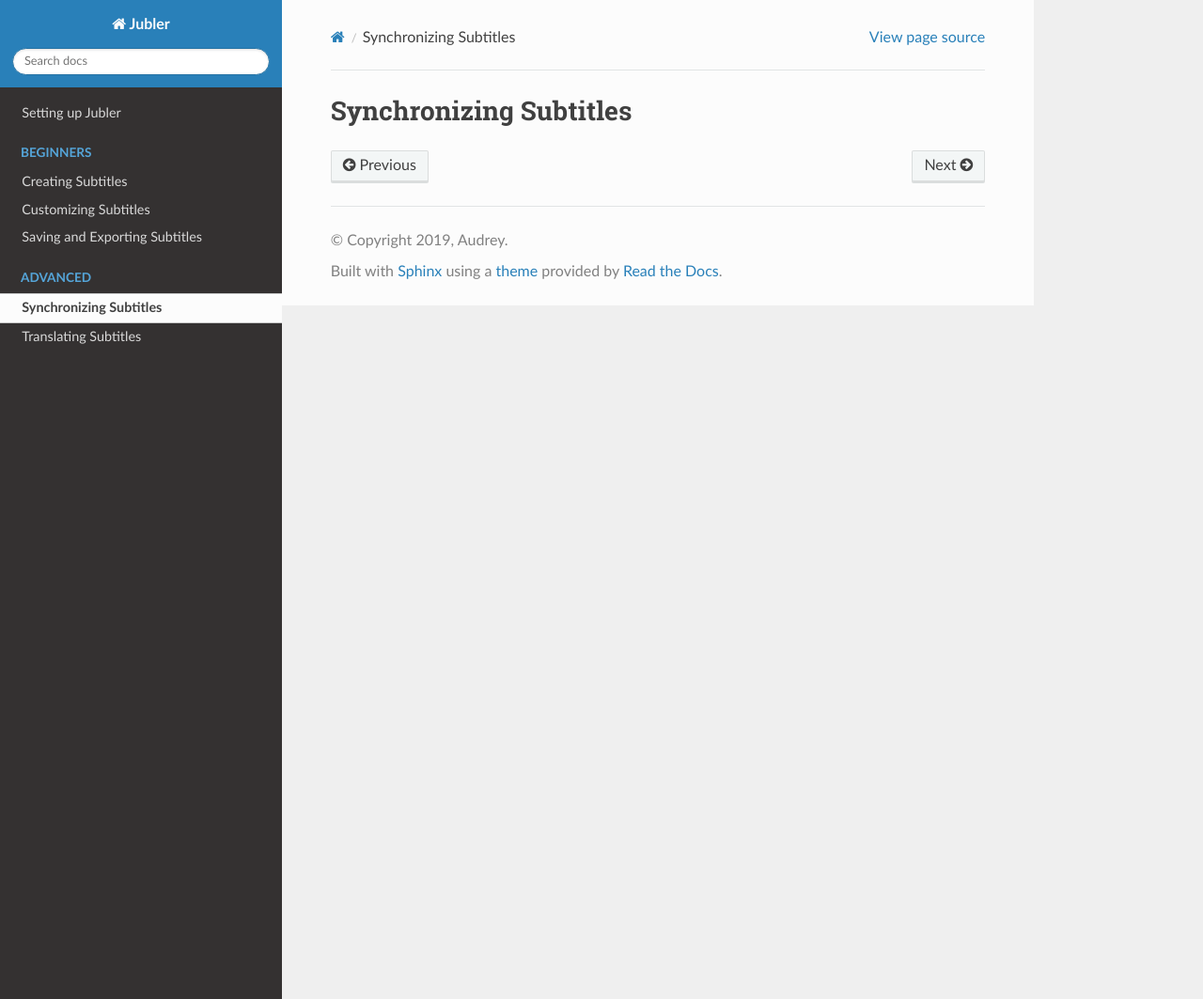
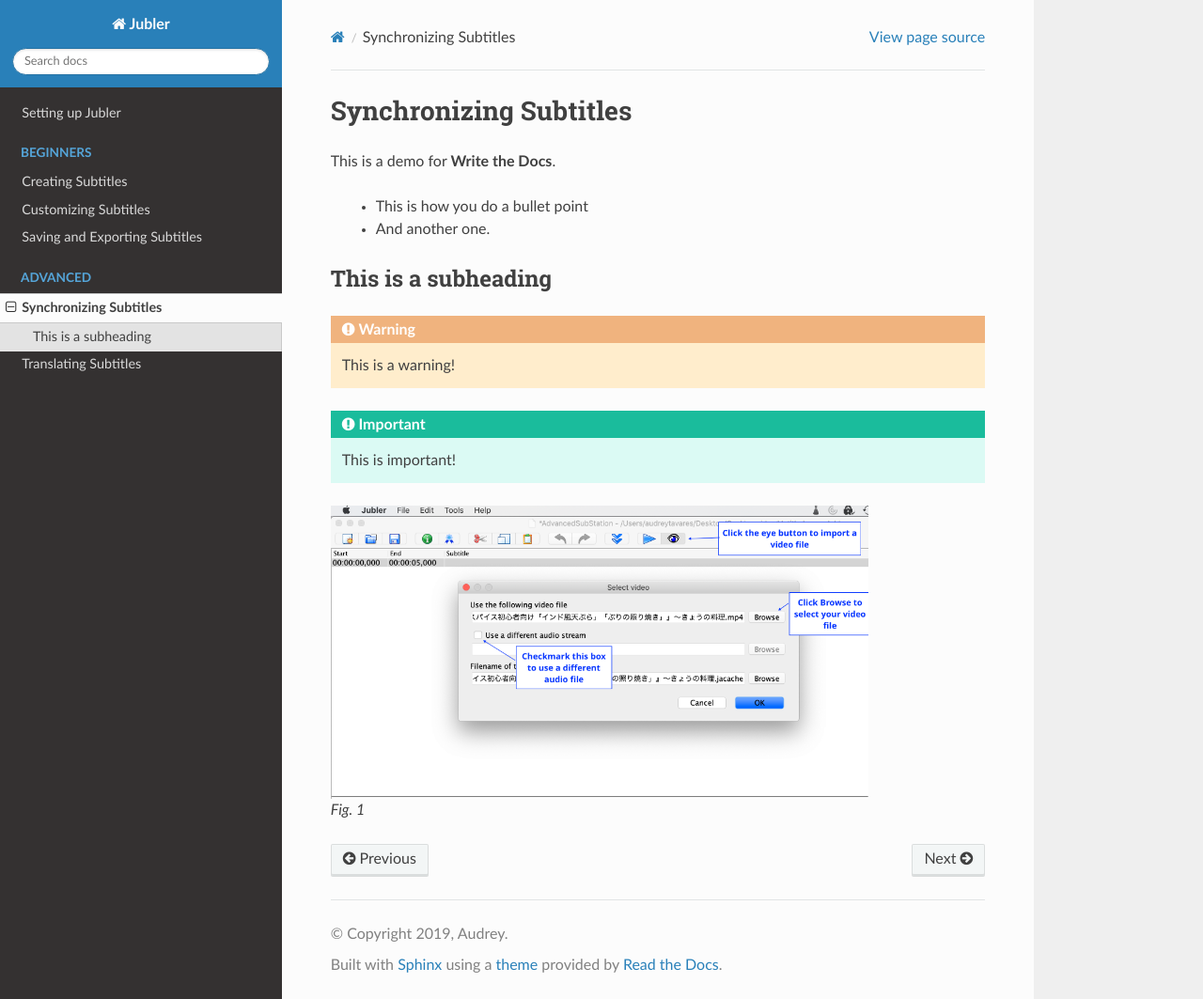
Before and after one commit to audstav/jubler, a Sphinx documentation site: the page built from docs/source/synchronizing.rst, in a window 1280 px wide and 1063 px high. Shown: the whole window at 94% size. Built offline with Sphinx 7.4.7 and the Read the Docs theme 2.0.0, drawn with Linux system fonts in a browser that asks for light colours.

Commit message:
Edited synchronize file

```diff
--- a/docs/source/synchronizing.rst
+++ b/docs/source/synchronizing.rst
@@ -2,3 +2,26 @@
 
 Synchronizing Subtitles
 ========================
+
+This is a demo for **Write the Docs**.
+
+ * This is how you do a bullet point
+ * And another one.
+
+This is a subheading
+----------------------
+
+.. warning::
+
+   This is a warning!
+
+.. important::
+
+   This is important!
+
+
+.. figure:: /images/adjust.png
+   :alt: Adjusting an image
+   :scale: 30 %
+
+   *Fig. 1*
```
